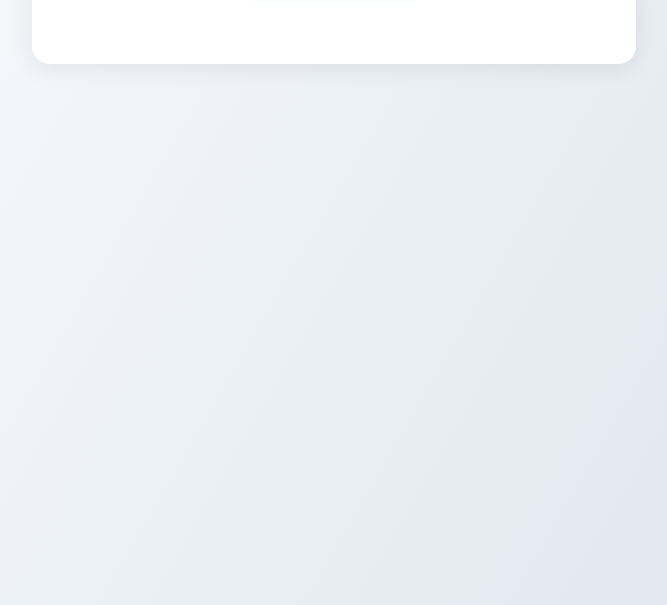
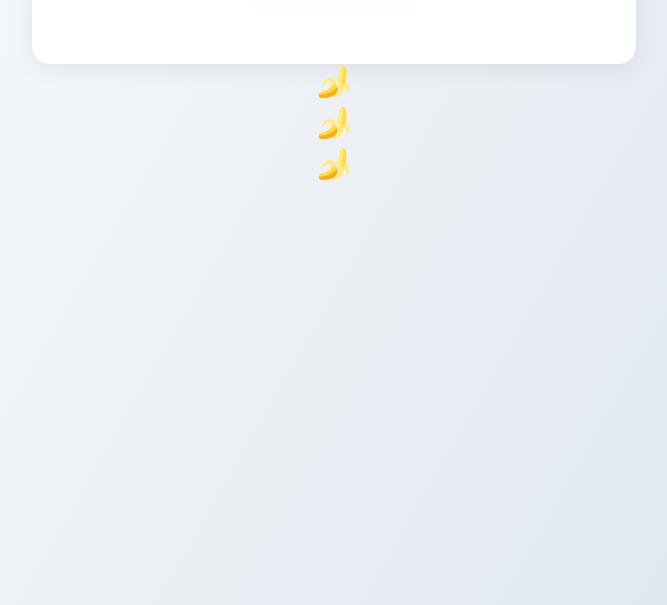
Before and after one commit to ogaponte/clase1, an Electron app: page src/index.html in a window 800 px wide. Shown: the part 259-864 px from the top of the page, without its empty margins (66-733 px from the left). Drawn offline with Linux system fonts and the light colour scheme.

Commit message:
refractor: Ejercicios de sesión 3

```diff
--- a/src/index.html
+++ b/src/index.html
@@ -115,8 +115,64 @@
       </table>
       <div id="errorMsg"></div>
     </div>
+
+    <div id="bananas_interface"></div>
+
   </body>
   <script>
+
+    var nombre = "Esta es una variable de texto";
+    var numero = 42;
+    var esVerdadero = true; //Boolean
+    esVerdadero = false; //Boolean
+    var sinValor = null; //Null
+    var indefinido; //Undefined
+    var lista = ["manzana", "banana", "cereza", "ss", "x", "", "Uli", "es genial", "Orlandito le irá muy bien mañana", "cerveza", "vino", "banana", "io", "banana", "Banan"]; //Array
+
+    // console.log("**lista: ", lista[12]);
+    // console.log("**lista longitud: ", lista.length);
+    // var ultimo_valor = lista[lista.length - 1];
+    // console.log("**ultimo_valor: ", ultimo_valor);
+    var cont_banana = 0;
+
+    for (let i = 0; i < lista.length; i++) {
+      // console.log("*** lista: ", lista[i]);
+      if (lista[i] === "banana") {
+        // cont_banana++;
+        document.getElementById('bananas_interface').innerHTML += "<img src='banana.png' alt='banana' width='32' height='32' style='margin:2px;' /><br/>";
+      }else{
+        console.log("No es banana: ", lista[i]);
+      }
+
+    }
+
+
+    // lista.forEach(e => {
+    //   if(e != "banana"){
+    //     console.log("No es banana: ", e);
+    //   }
+    // });
+
+    // Valor 1
+
+
+    // console.log("**cont_banana: ", cont_banana);
+
+    var persona = {
+      nombre: "Juan",
+      edad: 30,
+      ciudad: "Madrid",
+      esEstudiante: false,
+      habilidades: ["programación", "dibujo", "cocina"]
+    }; //Objeto
+
+    var lista_mix = ["texto", 100, false, {clave: "valor"}, [1,2,3,[1,2,3,[123,123]]]]; //Array mixto
+    console.log("**lista_mix: ", lista_mix);
+
+    function editar(id, piece) {
+      console.log('Voy a editar: ' + id + ' - ' + piece);
+    }
+
     document.getElementById('loadBtn').addEventListener('click', async () => {
       const table = document.getElementById('piecesTable');
       const tbody = table.querySelector('tbody');
@@ -133,7 +189,7 @@
         if (Array.isArray(data) && data.length > 0) {
           data.forEach(row => {
             const tr = document.createElement('tr');
-            tr.innerHTML = `<td>${row.id}</td><td>${row.piece}</td><td>${row.create_datetime}</td>`;
+            tr.innerHTML = `<td>${row.id}</td><td>${row.piece}</td><td>${row.create_datetime} <button onclick="editar(${row.id}, '${row.piece}')">Editar</button></td>`;
             tbody.appendChild(tr);
           });
           table.style.display = '';
```
Also changed, not shown: src/banana.png (added).
